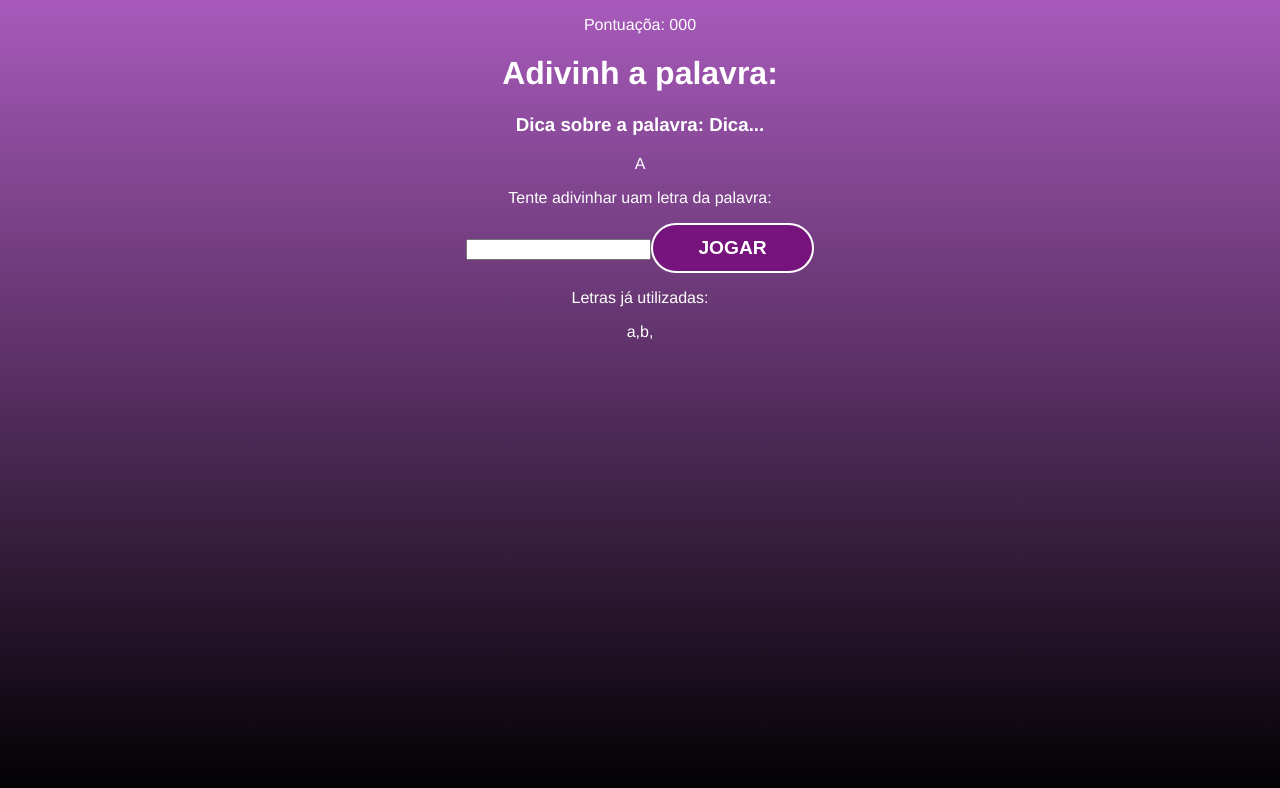
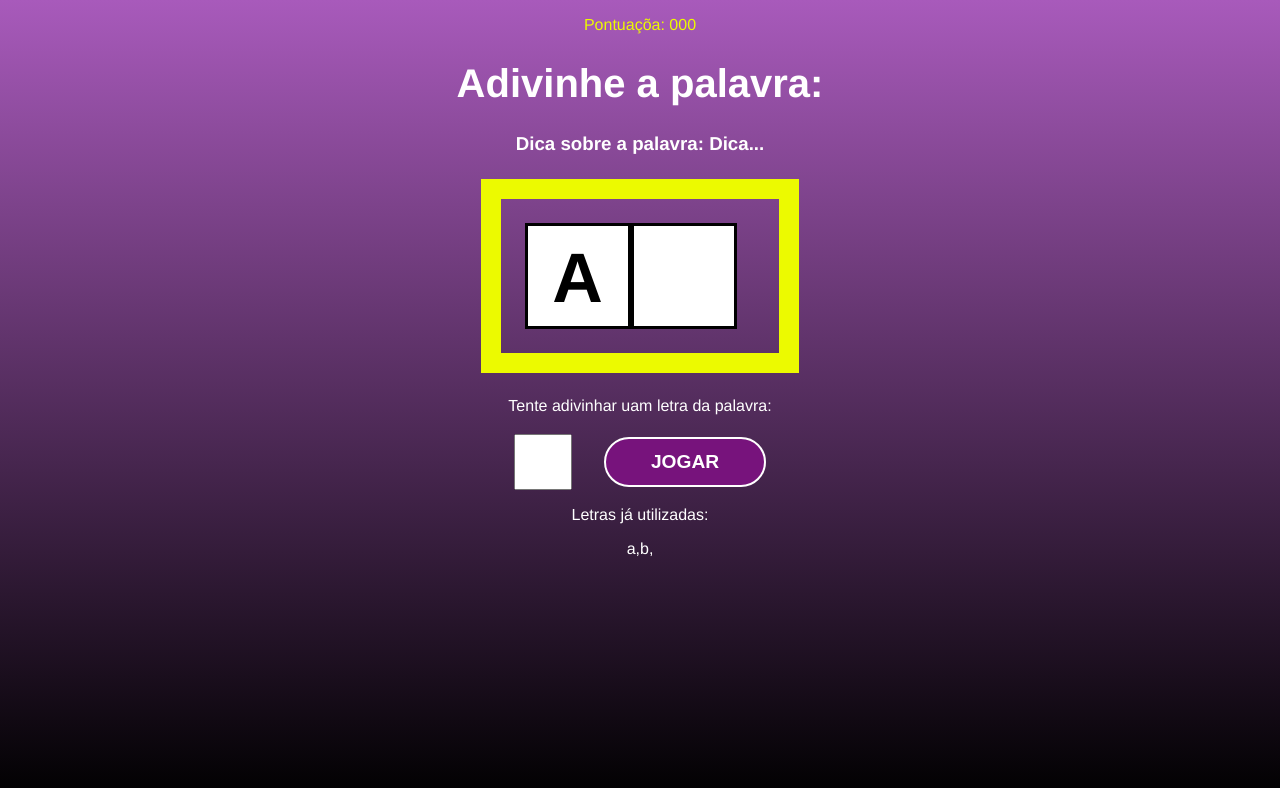
Before and after one commit to JuFML/secret-word, a React (Create React App) app: page / in a window 1280 px wide. Both pictures are taken after a click on the button "COMEÇAR A JOGAR". Shown: the top 788 px of the page. Built offline with nearby package versions, Linux system fonts and the light colour scheme.

Commit message:
style: game component

```diff
--- a/src/components/Game/index.js
+++ b/src/components/Game/index.js
@@ -2,26 +2,26 @@ import style from './style.module.css'
 
 const Game = ({verifyLetter}) => {
   return (
-    <div className="game">
-      <p className="points">
+    <div className={style.game}>
+      <p className={style.points}>
         <span>Pontuaçõa: 000</span>
       </p>
-      <h1>Adivinh a palavra:</h1>
-      <h3 className="tip">
+      <h1>Adivinhe a palavra:</h1>
+      <h3 className={style.tip}>
         Dica sobre a palavra: <span>Dica...</span>
       </h3>
-      <div className="wordContainer">
-        <span className="letter">A</span>
-        <span className="blankSquare"></span>
+      <div className={style.wordContainer}>
+        <span className={style.letter}>A</span>
+        <span className={style.blankSquare}></span>
       </div>
-      <div className="letterContainer">
+      <div className={style.letterContainer}>
         <p>Tente adivinhar uam letra da palavra:</p>
         <form>
           <input type="text" name="letter" maxLength={1} required />
           <button onClick={verifyLetter}>Jogar</button>
         </form>
       </div>
-      <div className="wrongLettersContaier">
+      <div className={style.wrongLettersContaier}>
         <p>Letras já utilizadas:</p>
         <span>a,</span>
         <span>b,</span>
--- a/src/components/Game/style.module.css
+++ b/src/components/Game/style.module.css
@@ -0,0 +1,44 @@
+.game h1 {
+  font-size: 2.5em;
+}
+
+.points span {
+  color: #ecfa00;
+}
+
+.wordContainer {
+  margin: 1.5em;
+  padding: 1.5em;
+  border: 20px solid #ecfa00;
+  display: flex;
+}
+.letter,
+.blankSquare {
+  font-size: 70px;
+  line-height: 1.5;
+  border: 3px solid #000000;
+  height: 100px;
+  width: 100px;
+  text-transform: uppercase;
+  background-color: #ffffff;
+  color: #000000;
+  font-weight: bold;
+}
+
+.letterContainer p {
+  margin-bottom: 1.2em;
+}
+
+.letterContainer form {
+  display: flex;
+  align-items: center;
+  justify-content: center;
+}
+
+.letterContainer input {
+  height: 50px;
+  width: 50px;
+  font-size: 2em;
+  text-align: center;
+  margin-right: 1em;
+}
```
